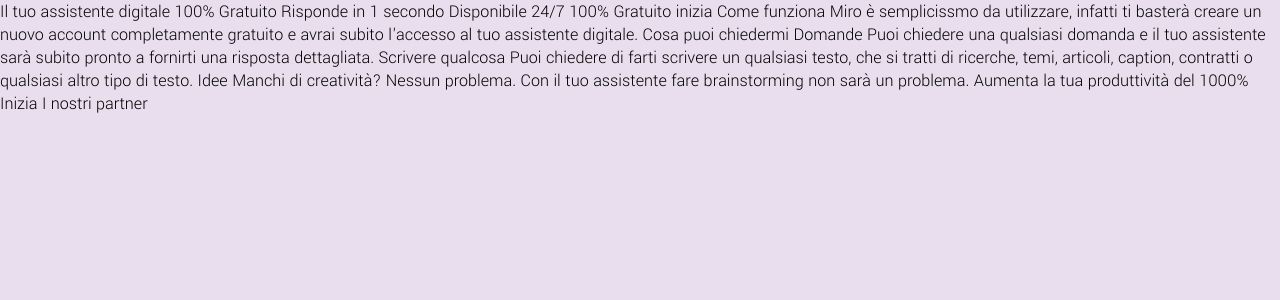
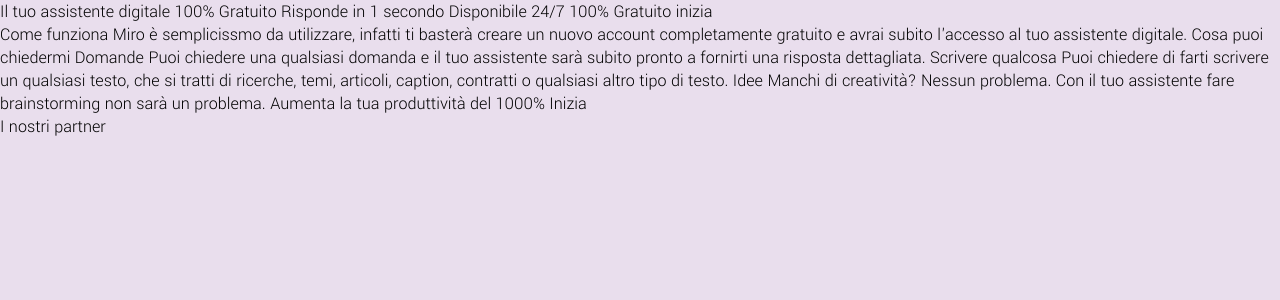
Before and after one commit to CybertronicEvidence/miro-frontend, a React (Vite) app: page / in a window 1280 px wide. Shown: the top 300 px of the page. Built offline with nearby package versions, Linux system fonts and the light colour scheme.

Commit message:
Splitted landing page to components

```diff
--- /dev/null
+++ b/src/features/landing/Body.jsx
@@ -0,0 +1,42 @@
+import React from 'react'
+
+const Body = () => {
+    return (
+        <section>
+            Come funziona
+
+            Miro è semplicissmo da utilizzare, infatti ti basterà creare un
+nuovo account completamente gratuito e avrai subito
+l'accesso al tuo assistente digitale.
+
+            Cosa puoi chiedermi
+
+
+            Domande
+            Puoi chiedere una qualsiasi domanda e
+il tuo assistente sarà subito pronto a
+fornirti una risposta dettagliata.
+
+            Scrivere qualcosa
+            Puoi chiedere di farti scrivere un
+qualsiasi testo, che si tratti di ricerche,
+temi, articoli, caption, contratti o
+qualsiasi altro tipo di testo.
+
+            Idee
+            Manchi di creatività? Nessun problema.
+Con il tuo assistente fare brainstorming
+non sarà un problema.
+
+
+        Aumenta la tua
+produttività del
+1000%
+
+        Inizia
+
+        </section>
+    )
+}
+
+export default Body;
--- /dev/null
+++ b/src/features/landing/Footer.jsx
@@ -0,0 +1,11 @@
+import React from 'react'
+
+const Footer = () => {
+    return (
+        <section>
+            I nostri partner
+        </section>
+    )
+}
+
+export default Footer;
--- /dev/null
+++ b/src/features/landing/Header.jsx
@@ -0,0 +1,22 @@
+import React from 'react'
+
+const Header = () => {
+    return (
+        <section>
+            Il tuo assistente digitale
+
+            100% Gratuito
+
+            Risponde in 1 secondo
+
+            Disponibile 24/7
+
+            100% Gratuito
+
+
+            inizia
+        </section>
+    )
+}
+
+export default Header;
--- a/src/features/landing/index.jsx
+++ b/src/features/landing/index.jsx
@@ -1,56 +1,18 @@
 import React from 'react'
+import Body from './Body';
+import Footer from './Footer';
+import Header from './Header';
 
 const Landing = () => {
     return (
-        <div>
-            {/* Texts */}
-            Il tuo assistente digitale
+        <>
 
-            100% Gratuito
+            <Header/>
 
-            Risponde in 1 secondo
+            <Body/>
 
-            Disponibile 24/7
-
-            100% Gratuito
-
-
-            inizia
-
-            Come funziona
-
-            Miro è semplicissmo da utilizzare, infatti ti basterà creare un
-nuovo account completamente gratuito e avrai subito
-l'accesso al tuo assistente digitale.
-
-            Cosa puoi chiedermi
-
-
-            Domande
-            Puoi chiedere una qualsiasi domanda e
-il tuo assistente sarà subito pronto a
-fornirti una risposta dettagliata.
-
-            Scrivere qualcosa
-            Puoi chiedere di farti scrivere un
-qualsiasi testo, che si tratti di ricerche,
-temi, articoli, caption, contratti o
-qualsiasi altro tipo di testo.
-
-            Idee
-            Manchi di creatività? Nessun problema.
-Con il tuo assistente fare brainstorming
-non sarà un problema.
-
-
-        Aumenta la tua
-produttività del
-1000%
-
-        Inizia
-
-        I nostri partner
-        </div>
+            <Footer/>
+        </>
     )
 }
 
```
